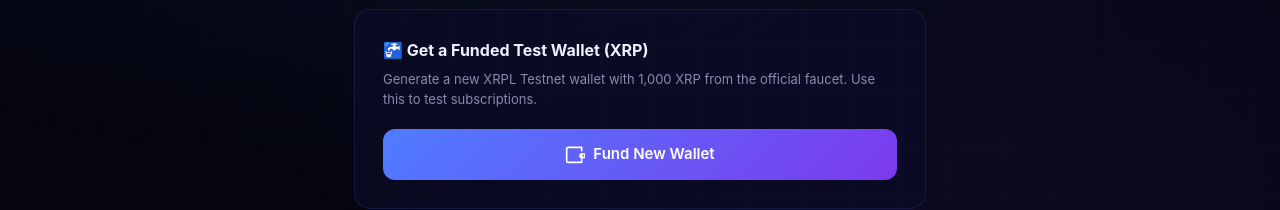
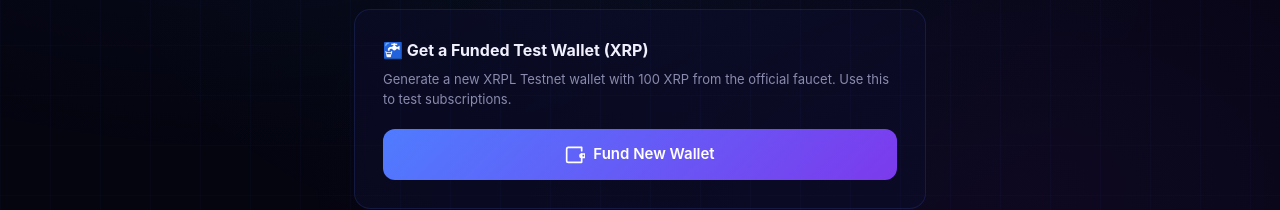
Before and after one commit to pushpakumar02/subledger, a Next.js app: page / in a window 1280 px wide. Both pictures are taken after a click on the button "Get Test Wallet". Shown: the part 455-665 px from the top of the page. Built offline with nearby package versions, Linux system fonts and the light colour scheme.

Commit message:
📝 Update UI copy: XRPL faucet now gives 100 XRP, not 1000

```diff
--- a/src/app/page.tsx
+++ b/src/app/page.tsx
@@ -505,7 +505,7 @@
               }}>
                 <div>
                   <div style={{ fontWeight: 600, fontSize: "14px", marginBottom: "2px" }}>Need a test wallet?</div>
-                  <div style={{ color: "var(--text-secondary)", fontSize: "12px" }}>Get 1,000 test XRP from faucet instantly</div>
+                  <div style={{ color: "var(--text-secondary)", fontSize: "12px" }}>Get 100 test XRP from faucet instantly</div>
                 </div>
                 <button className="btn-primary" onClick={() => { fundWallet(); }} disabled={fundingWallet}
                   style={{ padding: "10px 18px", fontSize: "13px", display: "flex", alignItems: "center", gap: "6px", flexShrink: 0 }}>
@@ -694,7 +694,7 @@
                 🚰 Get a Funded Test Wallet (XRP)
               </h3>
               <p style={{ color: "var(--text-secondary)", fontSize: "13px", marginBottom: "20px" }}>
-                Generate a new XRPL Testnet wallet with 1,000 XRP from the official faucet. Use this to test subscriptions.
+                Generate a new XRPL Testnet wallet with 100 XRP from the official faucet. Use this to test subscriptions.
               </p>
 
               <button className="btn-primary" onClick={fundWallet} disabled={fundingWallet}
```
